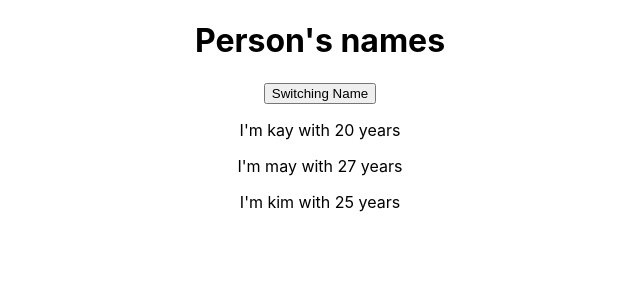
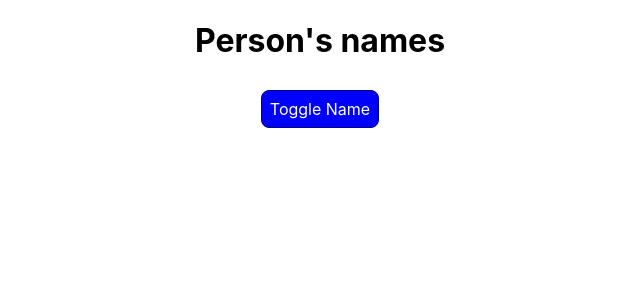
Before and after one commit to Charitie/react-hook-redux, a React (Create React App) app: page / in a window 1280 px wide. Shown: the top 300 px of the page, without its empty margins (320-960 px from the left). Built offline with nearby package versions, Linux system fonts and the light colour scheme.

Commit message:
handling dynamic content

```diff
--- a/src/App.js
+++ b/src/App.js
@@ -9,17 +9,56 @@
       {name: 'may', age: 27},
       {name: 'kim', age: 25}
 
-    ]
+    ],
+    otherStates: 'some value',
+    showPersons: false
   }
+
+  switchNameHandler = (newName) => {
+    // console.log("was clicked")
+    this.setState({persons:
+    [
+      {name: newName, age: 20},
+      {name: 'may', age: 27},
+      {name: 'mark', age: 25}
+    ]})
+  }
+
+  nameChangeHandler = event => {
+    this.setState( {
+      persons: [
+      {name: 'roy', age: 20},
+      {name: event.target.value, age: 27},
+      {name: 'mark', age: 15}
+      ]
+    })
+  }
+
+  togglePersonsHandler = () => {
+    const doesShow = this.state.showPersons;
+    this.setState({showPersons: !doesShow});
+  }
+
   render() {
+    let persons = null;
+    if (this.state.showPersons) {
+      persons = (
+        <div>
+          <Person name={this.state.persons[0].name} age={this.state.persons[0].age} />
+          <Person name={this.state.persons[1].name}
+                  age={this.state.persons[1].age}
+                  click={this.switchNameHandler}
+                  changed={this.nameChangeHandler}
+          >my hoby is: sleeping</Person>
+          <Person name={this.state.persons[2].name} age={this.state.persons[2].age} />
+        </div>
+      )
+    }
     return (
       <div className="App">
         <h1>Person's names</h1>
-        <button>Switching Name</button>
-        <Person name={this.state.persons[0].name} age={this.state.persons[0].age} />
-        <Person name={this.state.persons[1].name} age={this.state.persons[1].age} />
-        <Person name={this.state.persons[2].name} age={this.state.persons[2].age} />
-
+        <button onClick={this.togglePersonsHandler}>Toggle Name</button>
+        {persons}
       </div>
     );
   }
--- /dev/null
+++ b/src/Person/Person.css
@@ -0,0 +1,19 @@
+.person {
+  width: 60%;;
+  margin: auto;
+  border: 1px solid lightblue;
+  box-shadow: 2px 2px 3px 1px #000;
+  padding: 16px;
+  text-align: center;
+}
+
+button {
+  background-color: blue;
+  font: inherit;
+  border: 1px solid darkblue;
+  padding: 8px;
+  cursor: pointer;
+  margin: 8px;
+  border-radius: 8px;
+  color: #fff;
+}
--- a/src/Person/Person.js
+++ b/src/Person/Person.js
@@ -1,10 +1,12 @@
-import React, { Component } from 'react';
+import React from 'react';
+import './Person.css';
 
 const Person = (props) => {
   return (
-    <div>
-      <p>I'm {props.name} with {props.age} years</p>
+    <div className="person">
+      <p onClick={props.click}> I'm {props.name} with {props.age} years</p>
       <p>{props.children}</p>
+      <input type="text" onChange={props.changed} value={props.name}/>
     </div>
   );
 }
```
